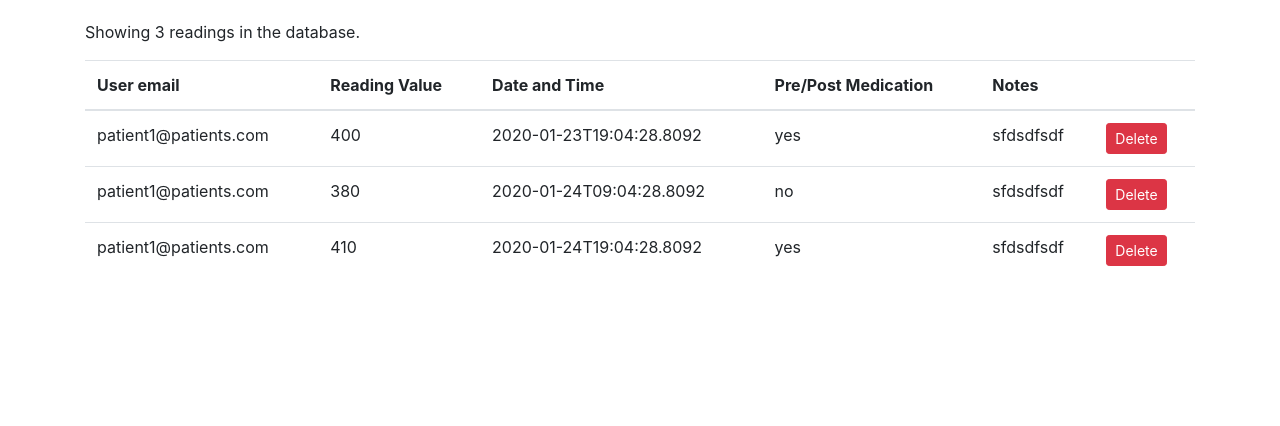
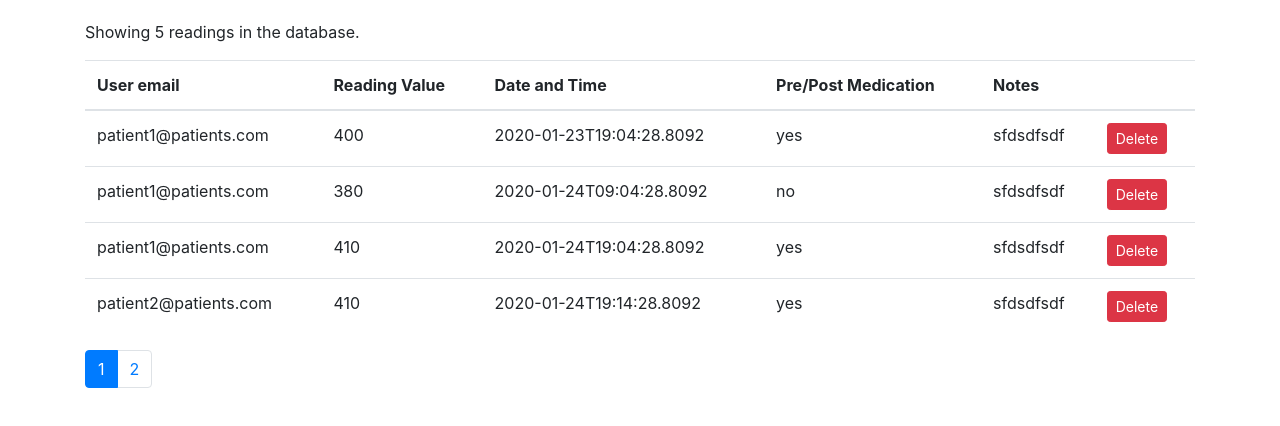
Before and after one commit to DianaWalsh19/finalProject, a React (Create React App) app: page / in a window 1280 px wide. Shown: the top 426 px of the page. Built offline with nearby package versions, Linux system fonts and the light colour scheme.

Commit message:
pagination implemented

```diff
--- a/package.json
+++ b/package.json
@@ -9,6 +9,7 @@
     "@testing-library/user-event": "^12.7.1",
     "bootstrap": "^4.6.0",
     "font-awesome": "^4.7.0",
+    "lodash": "^4.17.21",
     "react": "^17.0.1",
     "react-dom": "^17.0.1",
     "react-scripts": "4.0.2",
--- /dev/null
+++ b/src/components/common/pagination.jsx
@@ -0,0 +1,29 @@
+import React from "react";
+import _ from "lodash";
+
+const Pagination = (props) => {
+  const { itemsCount, pageSize, currentPage, onPageChange } = props;
+
+  const pagesCount = Math.ceil(itemsCount / pageSize);
+  if (pagesCount === 1) return null;
+  const pages = _.range(1, pagesCount + 1);
+
+  return (
+    <nav>
+      <ul className="pagination">
+        {pages.map((page) => (
+          <li
+            key={page}
+            className={page === currentPage ? "page-item active" : "page-item"}
+          >
+            <a className="page-link" onClick={() => onPageChange(page)}>
+              {page}
+            </a>
+          </li>
+        ))}
+      </ul>
+    </nav>
+  );
+};
+
+export default Pagination;
--- a/src/components/readings.jsx
+++ b/src/components/readings.jsx
@@ -1,9 +1,13 @@
 import React, { Component } from "react";
+import Pagination from "./common/pagination";
 import { getReadings } from "../services/fakeReadingService";
+import { paginate } from "../utils/paginate";
 
 class Readings extends Component {
   state = {
     readings: getReadings(),
+    currentPage: 1,
+    pageSize: 4,
   };
 
   handleDelete = (reading) => {
@@ -11,10 +15,17 @@
     this.setState({ readings });
   };
 
+  handlePageChange = (page) => {
+    this.setState({ currentPage: page });
+  };
+
   render() {
     const { length: count } = this.state.readings;
+    const { pageSize, currentPage, readings: allReadings } = this.state;
 
     if (count === 0) return <p>There are no readings in the database.</p>;
+
+    const readings = paginate(allReadings, currentPage, pageSize);
 
     return (
       <React.Fragment>
@@ -31,7 +42,7 @@
             </tr>
           </thead>
           <tbody>
-            {this.state.readings.map((reading) => (
+            {readings.map((reading) => (
               <tr key={reading._id}>
                 <td>{reading.user.email}</td>
                 <td>{reading.value}</td>
@@ -50,6 +61,12 @@
             ))}
           </tbody>
         </table>
+        <Pagination
+          itemsCount={count}
+          pageSize={pageSize}
+          currentPage={currentPage}
+          onPageChange={this.handlePageChange}
+        />
       </React.Fragment>
     );
   }
--- a/src/services/fakeReadingService.js
+++ b/src/services/fakeReadingService.js
@@ -3,44 +3,62 @@
 const readings = [
   {
     _id: "5sdf6s65f55afdsdf2020",
-        user: { _id: "5sdf6s65f55afcccd2001", email: "patient1@patients.com"},
+    user: { _id: "5sdf6s65f55afcccd2001", email: "patient1@patients.com" },
     value: 400,
     preMed: "yes",
     dateTime: "2020-01-23T19:04:28.8092",
-        notes: "sfdsdfsdf"
+    notes: "sfdsdfsdf",
   },
 
   {
     _id: "5sdf6s65f55afdsdf2021",
-        user: { _id: "5sdf6s65f55afcccd2001", email: "patient1@patients.com"},
+    user: { _id: "5sdf6s65f55afcccd2001", email: "patient1@patients.com" },
     value: 380,
     preMed: "no",
     dateTime: "2020-01-24T09:04:28.8092",
-        notes: "sfdsdfsdf"
+    notes: "sfdsdfsdf",
   },
 
   {
     _id: "5sdf6s65f55afdsdf2022",
-        user: { _id: "5sdf6s65f55afcccd2001", email: "patient1@patients.com"},
+    user: { _id: "5sdf6s65f55afcccd2001", email: "patient1@patients.com" },
     value: 410,
     preMed: "yes",
     dateTime: "2020-01-24T19:04:28.8092",
-        notes: "sfdsdfsdf"
-    }
+    notes: "sfdsdfsdf",
+  },
+
+  {
+    _id: "5sdf6s65f55afdsdf2023",
+    user: { _id: "5sdf6s65f55afcccd2002", email: "patient2@patients.com" },
+    value: 410,
+    preMed: "yes",
+    dateTime: "2020-01-24T19:14:28.8092",
+    notes: "sfdsdfsdf",
+  },
+
+  {
+    _id: "5sdf6s65f55afdsdf2024",
+    user: { _id: "5sdf6s65f55afcccd2003", email: "patient3@patients.com" },
+    value: 400,
+    preMed: "no",
+    dateTime: "2020-01-25T19:14:28.8092",
+    notes: "sfdsdfsdf",
+  },
 ];
 
-export function getReadings(){
+export function getReadings() {
   return readings;
 }
 
-export function getReading(id){
-    return readings.find(r => r.id === id);
+export function getReading(id) {
+  return readings.find((r) => r.id === id);
 }
 
 export function saveReading(reading) {
-    let readingInDb = readings.find(r => r.mid === reading.mid) || {};
+  let readingInDb = readings.find((r) => r.mid === reading.mid) || {};
   readingInDb.value = reading.value;
-    readingInDb.user = usersAPI.users.find(u => u._id === reading.userId);
+  readingInDb.user = usersAPI.users.find((u) => u._id === reading.userId);
   readingInDb.dateTime = reading.dateTime;
   readingInDb.notes = reading.notes;
 
@@ -53,7 +71,7 @@
 }
 
 export function deletereading(id) {
-    let readingInDb = readings.find(r => r._id === id);
+  let readingInDb = readings.find((r) => r._id === id);
   readings.splice(readings.indexOf(readingInDb), 1);
   return readingInDb;
 }
--- a/src/services/fakeUserService.js
+++ b/src/services/fakeUserService.js
@@ -1,13 +1,25 @@
 //import * as readingsAPI from "./fakeReadingService";
 
 export const users = [
-    {
-        _id: "5sdf6s65f55afcccd2001",
-        email: "patient1@patients.com",
-        password: "password123"
-    }
+  {
+    _id: "5sdf6s65f55afcccd2001",
+    email: "patient1@patients.com",
+    password: "password123",
+  },
+
+  {
+    _id: "5sdf6s65f55afcccd2002",
+    email: "patient2@patients.com",
+    password: "password123",
+  },
+
+  {
+    _id: "5sdf6s65f55afcccd2003",
+    email: "patient3@patients.com",
+    password: "password123",
+  },
 ];
 
 export function getUsers() {
-    return users.filter(u => u);
+  return users.filter((u) => u);
 }
--- /dev/null
+++ b/src/utils/paginate.js
@@ -0,0 +1,6 @@
+import _ from "lodash";
+
+export function paginate(items, pageNumber, pageSize) {
+  const startIndex = (pageNumber - 1) * pageSize;
+  return _(items).slice(startIndex).take(pageSize).value();
+}
```
Also changed, not shown: 1 other file (tests, documents, lock files or other folders). Lines whose indentation alone changed are shown as unchanged.
